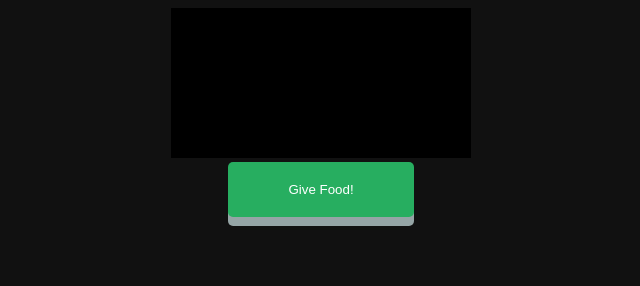
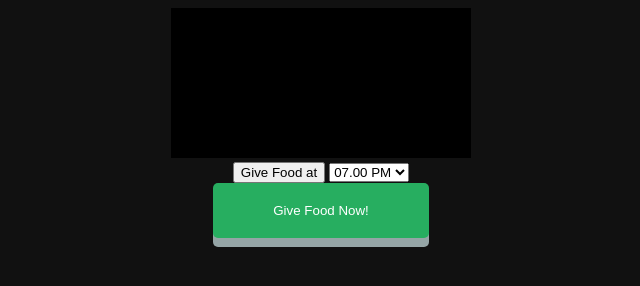
Before and after one commit to QianMason/cmpe286, a website: page view-stream.html in a window 1280 px wide. Shown: the whole page, without its empty margins (319-959 px from the left). Drawn offline with Linux system fonts and the light colour scheme.

Commit message:
Update view-stream.html

```diff
--- a/view-stream.html
+++ b/view-stream.html
@@ -19,7 +19,59 @@
 		var player = new JSMpeg.Player(url, {canvas: canvas});
 	</script>
 	<br>
-	<button type="button" id="dispenseFood">Give Food!</button>
+	<button type="button" id="selectTime">Give Food at</button>
+	<select id="time">
+		<option value="00:00">12.00 AM</option>
+		<option value="00:30">12.30 AM</option>
+		<option value="01:00">01.00 AM</option>
+		<option value="01:30">01.30 AM</option>
+		<option value="02:00">02.00 AM</option>
+		<option value="02:30">02.30 AM</option>
+		<option value="03:00">03.00 AM</option>
+		<option value="03:30">03.30 AM</option>
+		<option value="04:00">04.00 AM</option>
+		<option value="04:30">04.30 AM</option>
+		<option value="05:00">05.00 AM</option>
+		<option value="05:30">05.30 AM</option>
+		<option value="06:00">06.00 AM</option>
+		<option value="06:30">06.30 AM</option>
+		<option value="07:00">07.00 AM</option>
+		<option value="07:30">07.30 AM</option>
+		<option value="08:00">08.00 AM</option>
+		<option value="08:30">08.30 AM</option>
+		<option value="09:00">09.00 AM</option>
+		<option value="09:30">09.30 AM</option>
+		<option value="10:00">10.00 AM</option>
+		<option value="10:30">10.30 AM</option>
+		<option value="11:00">11.00 AM</option>
+		<option value="11:30">11.30 AM</option>
+		<option value="12:00">12.00 PM</option>
+		<option value="12:30">12.30 PM</option>
+		<option value="13:00">01.00 PM</option>
+		<option value="13:30">01.30 PM</option>
+		<option value="14:00">02.00 PM</option>
+		<option value="14:30">02.30 PM</option>
+		<option value="15:00">03.00 PM</option>
+		<option value="15:30">03.30 PM</option>
+		<option value="16:00">04.00 PM</option>
+		<option value="16:30">04.30 PM</option>
+		<option value="17:00">05.00 PM</option>
+		<option value="17:30">05.30 PM</option>
+		<option value="18:00">06.00 PM</option>
+		<option value="18:30">06.30 PM</option>
+		<option value="19:00" selected="">07.00 PM</option>
+		<option value="19:30">07.30 PM</option>
+		<option value="20:00">08.00 PM</option>
+		<option value="20:30">08.30 PM</option>
+		<option value="21:00">09.00 PM</option>
+		<option value="21:30">09.30 PM</option>
+		<option value="22:00">10.00 PM</option>
+		<option value="22:30">10.30 PM</option>
+		<option value="23:00">11.00 PM</option>
+		<option value="23:30">11.30 PM</option>
+	</select>
+	<br>
+	<button type="button" id="dispenseFood">Give Food Now!</button>
 	<script type="text/javascript" src="button.min.js"></script>
 </body>
 </html>
```
